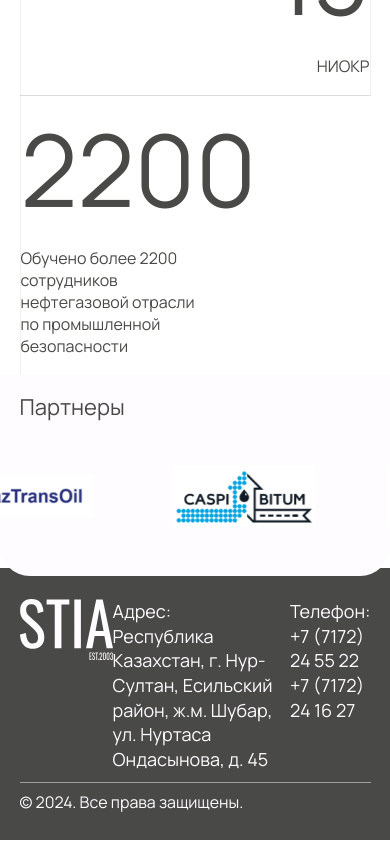
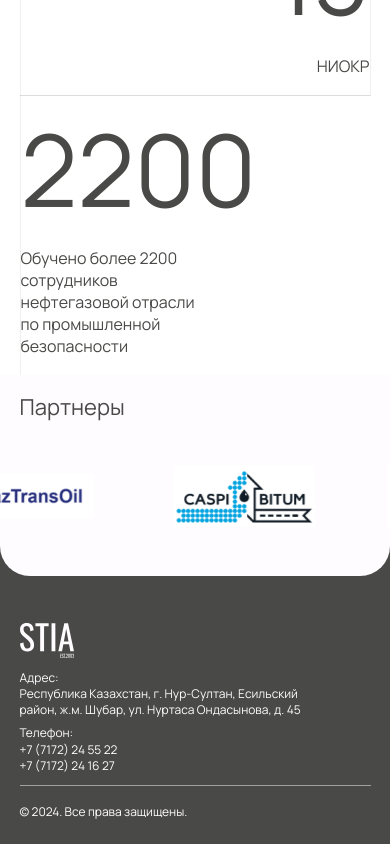
Before and after one commit to DonJuvn/STIA, a React (Create React App) app: page / in a window 390 px wide. Shown: the part 3421-4265 px from the top of the page. Built offline with nearby package versions, Linux system fonts and the light colour scheme.

Commit message:
footer adaptive

```diff
--- a/src/App.css
+++ b/src/App.css
@@ -606,24 +606,27 @@ nav .container {
    }
 }
 @media screen and (max-width: 768px) {
-   #logos{
+   #logos {
       margin-top: 140vh;
    }
 }
 
 /* footer */
-#footer{
+#footer {
    background-color: #494947;
    margin-top: -2%;
    z-index: 1;
    padding-top: 8%;
    padding-bottom: 3%;
 }
-.footer{
+.footer {
    display: flex;
    flex-direction: column;
 }
-.footer .main{
+.footer img {
+   width: 100px;
+}
+.footer .main {
    display: flex;
    flex-direction: row;
    width: 100%;
@@ -631,14 +634,41 @@ nav .container {
    border-bottom: 1px solid #a0a0a0;
    padding-bottom: 3%;
 }
-.footer .main .adress p{
+.footer .main .adress p {
    font-size: 18px;
    font-weight: 400;
    line-height: 24.59px;
    color: #fffcff;
    margin: 0;
 }
-.footer p{
+.footer .main #adress{
+   width: 30%;
+}
+.footer p {
    color: #fffcff;
    margin-top: 2.25%;
 }
+
+@media screen and (max-width: 768px) {
+   #footer {
+      margin-top: -8%;
+      padding-top: 20%;
+   }
+   .footer img {
+      width: 54px;
+   }
+   .footer .main {
+      flex-direction: column;
+      height: 18vh;
+      justify-content: space-between;
+   }
+   .footer .main .adress p {
+      font-size: 12px;
+      line-height: 16.39px;
+   }
+   .footer p {
+      margin-top: 5%;
+      font-size: 12px;
+      line-height: 16.39px;
+   }
+}
--- a/src/components/footer.jsx
+++ b/src/components/footer.jsx
@@ -1,5 +1,4 @@
-import React from "react";
-const Footer = () => {
+import React from "react";const Footer = () => {
    return (
       <div id="footer">
          <div className="container">
```
